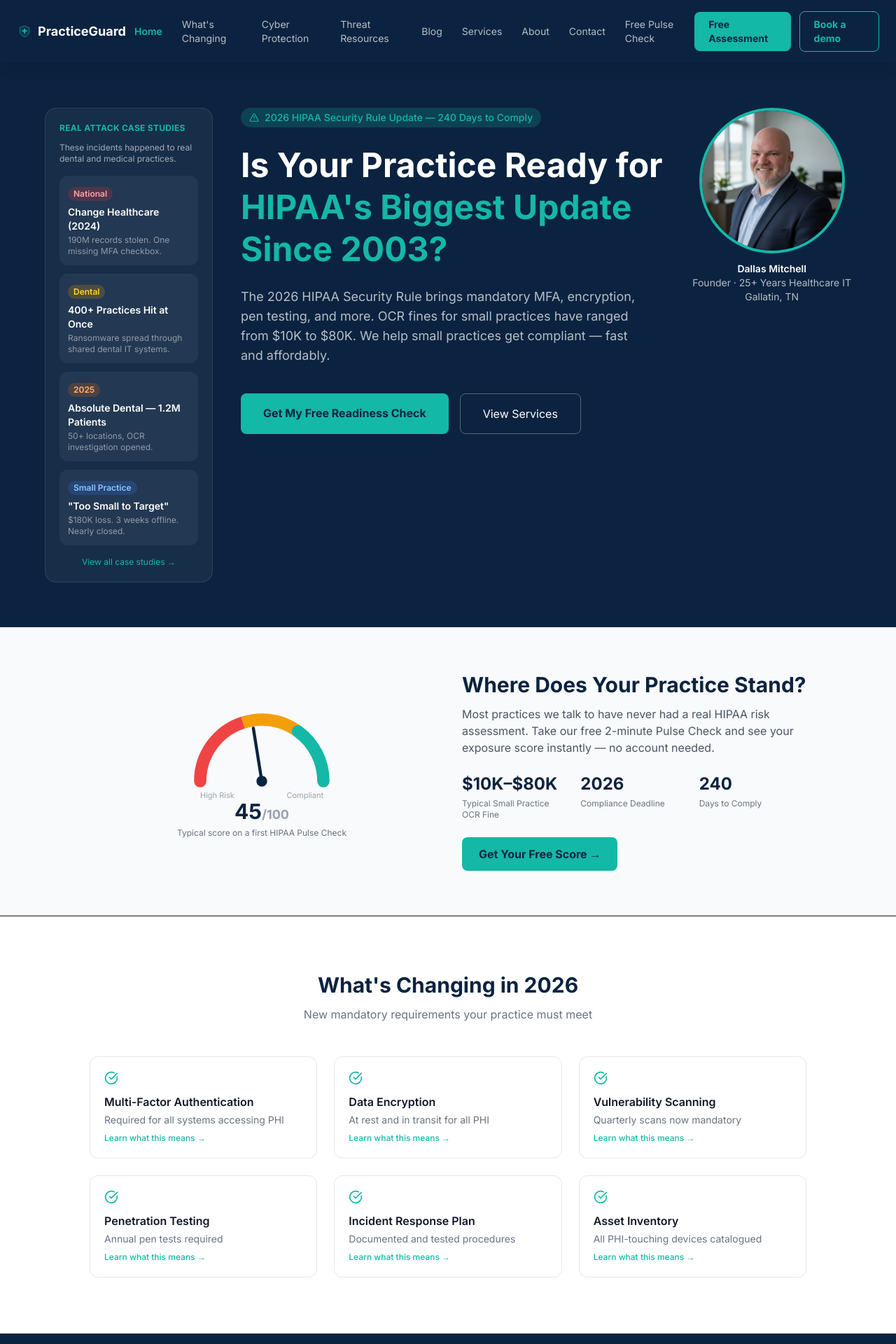
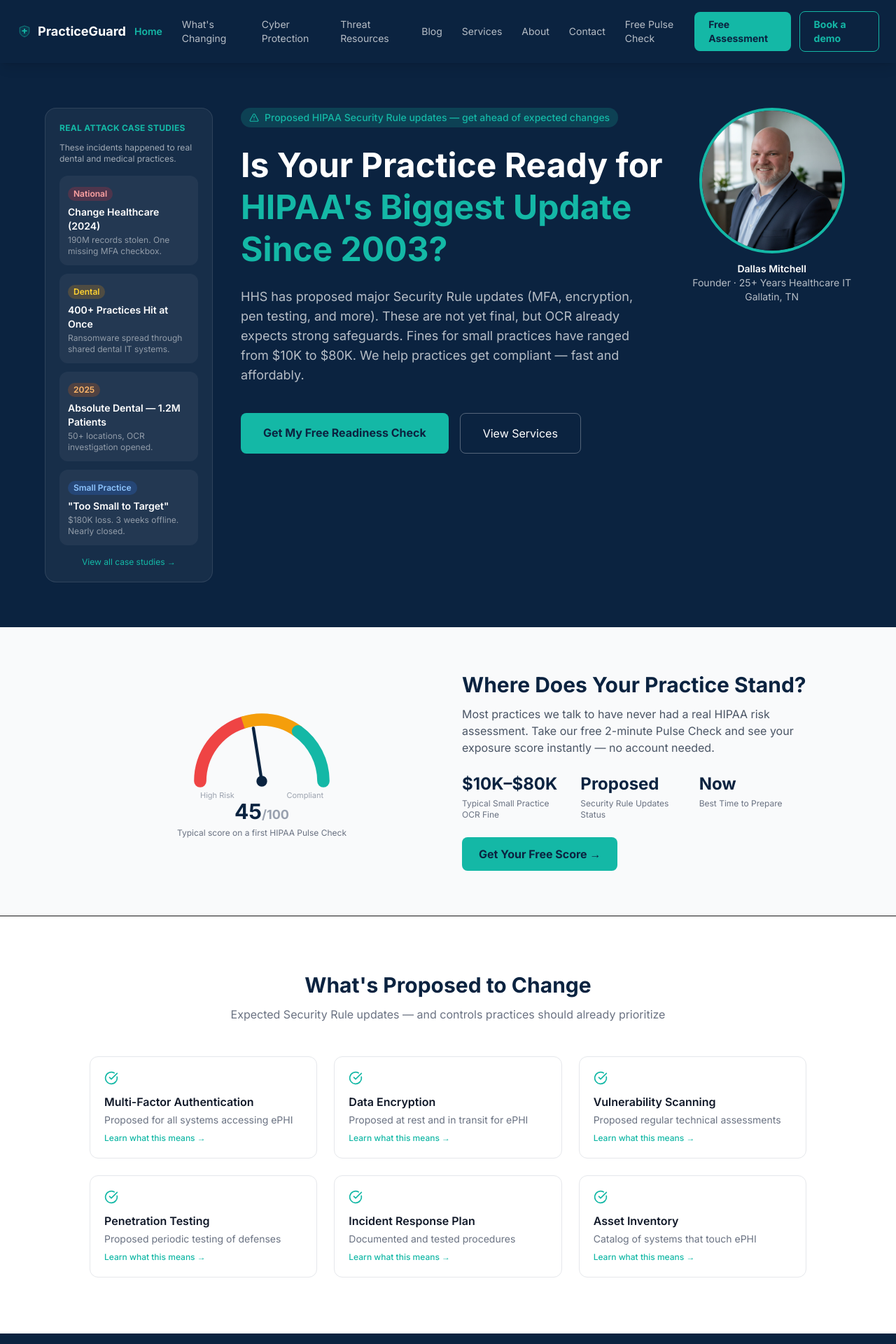
Before and after one commit to ApexDigital76/practiceguard-app, a Next.js app: page / in a window 1280 px wide. Shown: the top 1920 px of the page at 70% size. Built offline with nearby package versions, Linux system fonts and the light colour scheme.

Commit message:
Fix HIPAA Security Rule language: clarify proposed (not finalized) status and remove inaccurate 240-day deadline

```diff
--- a/app/page.tsx
+++ b/app/page.tsx
@@ -31,12 +31,12 @@
 ]
 
 const CHANGES = [
-  { title: 'Multi-Factor Authentication', desc: 'Required for all systems accessing PHI', slug: 'multi-factor-authentication' },
-  { title: 'Data Encryption', desc: 'At rest and in transit for all PHI', slug: 'data-encryption' },
-  { title: 'Vulnerability Scanning', desc: 'Quarterly scans now mandatory', slug: 'vulnerability-scanning' },
-  { title: 'Penetration Testing', desc: 'Annual pen tests required', slug: 'penetration-testing' },
+  { title: 'Multi-Factor Authentication', desc: 'Proposed for all systems accessing ePHI', slug: 'multi-factor-authentication' },
+  { title: 'Data Encryption', desc: 'Proposed at rest and in transit for ePHI', slug: 'data-encryption' },
+  { title: 'Vulnerability Scanning', desc: 'Proposed regular technical assessments', slug: 'vulnerability-scanning' },
+  { title: 'Penetration Testing', desc: 'Proposed periodic testing of defenses', slug: 'penetration-testing' },
   { title: 'Incident Response Plan', desc: 'Documented and tested procedures', slug: 'incident-response-plan' },
-  { title: 'Asset Inventory', desc: 'All PHI-touching devices catalogued', slug: 'asset-inventory' },
+  { title: 'Asset Inventory', desc: 'Catalog of systems that touch ePHI', slug: 'asset-inventory' },
 ]
 
 const SERVICES = [
@@ -100,7 +100,6 @@
       <section className="bg-[#0b2340] text-white py-10 lg:py-16 px-6">
         <div className="max-w-6xl mx-auto flex flex-col lg:flex-row items-start gap-10">
 
-          {/* Case Study Sidebar — hidden on mobile, visible on desktop */}
           <aside className="hidden lg:block lg:w-60 flex-shrink-0">
             <div className="bg-white/5 border border-white/10 rounded-2xl p-5 text-white">
               <div className="text-[#14b8a6] font-bold text-xs uppercase tracking-wide mb-3">Real Attack Case Studies</div>
@@ -123,11 +122,10 @@
             </div>
           </aside>
 
-          {/* Center: headline + buttons */}
           <div className="flex-1 text-left">
             <div className="inline-flex items-center gap-2 bg-[#14b8a6]/20 text-[#14b8a6] px-3 py-1 rounded-full text-sm font-medium mb-4 lg:mb-6">
               <AlertTriangle size={14} />
-              2026 HIPAA Security Rule Update — 240 Days to Comply
+              Proposed HIPAA Security Rule updates — get ahead of expected changes
             </div>
             <div className="flex items-start justify-between gap-3 mb-1 lg:mb-0">
               <h1 className="text-3xl md:text-4xl lg:text-5xl font-bold leading-tight">
@@ -141,8 +139,7 @@
               HIPAA&apos;s Biggest Update Since 2003?
             </h1>
             <p className="text-white/70 text-base lg:text-lg mb-8 lg:mb-10 max-w-xl">
-              The 2026 HIPAA Security Rule brings mandatory MFA, encryption, pen testing, and more.
-              OCR fines for small practices have ranged from $10K to $80K. We help small practices get compliant — fast and affordably.
+              HHS has proposed major Security Rule updates (MFA, encryption, pen testing, and more). These are not yet final, but OCR already expects strong safeguards. Fines for small practices have ranged from $10K to $80K. We help practices get compliant — fast and affordably.
             </p>
             <div className="flex flex-col sm:flex-row gap-4">
               <a href="#contact" className="bg-[#14b8a6] text-[#0b2340] font-bold px-8 py-4 rounded-lg hover:bg-[#14b8a6]/90 text-center">
@@ -154,7 +151,6 @@
             </div>
           </div>
 
-          {/* Right: photo — hidden on mobile */}
           <div className="hidden lg:flex flex-shrink-0 flex-col items-center gap-3">
             <div className="w-52 h-52 rounded-full overflow-hidden border-4 border-[#14b8a6]">
               <img src="/dallas.jpg" alt="Dallas Mitchell" className="w-full h-full object-cover" />
@@ -168,7 +164,6 @@
         </div>
       </section>
 
-      {/* Compliance Score */}
       <section className="py-16 px-6 bg-gray-50 border-b">
         <div className="max-w-5xl mx-auto grid md:grid-cols-2 gap-10 items-center">
           <ComplianceGauge />
@@ -181,8 +176,8 @@
             <div className="grid grid-cols-3 gap-4 mb-6">
               {[
                 { value: '$10K–$80K', label: 'Typical Small Practice OCR Fine' },
-                { value: '2026', label: 'Compliance Deadline' },
-                { value: '240', label: 'Days to Comply' },
+                { value: 'Proposed', label: 'Security Rule Updates Status' },
+                { value: 'Now', label: 'Best Time to Prepare' },
               ].map(s => (
                 <div key={s.label} className="min-w-0">
                   <div className="text-lg lg:text-2xl font-bold text-[#0b2340] break-words">{s.value}</div>
@@ -202,11 +197,10 @@
         </div>
       </section>
 
-      {/* What's Changing */}
       <section id="changes" className="py-20 px-6">
         <div className="max-w-5xl mx-auto">
-          <h2 className="text-3xl font-bold text-[#0b2340] text-center mb-3">What&apos;s Changing in 2026</h2>
-          <p className="text-gray-500 text-center mb-12">New mandatory requirements your practice must meet</p>
+          <h2 className="text-3xl font-bold text-[#0b2340] text-center mb-3">What&apos;s Proposed to Change</h2>
+          <p className="text-gray-500 text-center mb-12">Expected Security Rule updates — and controls practices should already prioritize</p>
           <div className="grid md:grid-cols-3 gap-6">
             {CHANGES.map(c => (
               <a key={c.title} href={`/changes/${c.slug}`} className="block bg-white border border-gray-200 rounded-xl p-5 hover:shadow-md hover:border-[#14b8a6]/40 transition-all">
@@ -220,7 +214,6 @@
         </div>
       </section>
 
-      {/* Services */}
       <section id="services" className="py-20 px-6 bg-[#0b2340]">
         <div className="max-w-5xl mx-auto">
           <h2 className="text-3xl font-bold text-white text-center mb-3">Our Services</h2>
@@ -260,11 +253,8 @@
         </div>
       </section>
 
-      {/* Cyber Insurance Readiness */}
       <section className="py-20 px-6 bg-gray-50">
         <div className="max-w-6xl mx-auto flex flex-col lg:flex-row gap-10 items-start">
-
-          {/* Case study sidebar */}
           <aside className="lg:w-64 flex-shrink-0">
             <div className="bg-[#0b2340] rounded-2xl p-5 text-white">
               <div className="text-[#14b8a6] font-bold text-xs uppercase tracking-wide mb-3">Real Attack Case Studies</div>
@@ -289,7 +279,6 @@
             </div>
           </aside>
 
-          {/* Main content */}
           <div className="flex-1">
           <div className="grid md:grid-cols-2 gap-12 items-center">
             <div>
@@ -345,11 +334,10 @@
               </div>
             </div>
           </div>
-          </div>{/* end flex-1 */}
+          </div>
         </div>
       </section>
 
-      {/* About */}
       <section id="about" className="py-20 px-6">
         <div className="max-w-4xl mx-auto flex flex-col md:flex-row gap-12 items-center">
           <div className="w-48 h-48 rounded-full flex-shrink-0 overflow-hidden border-4 border-[#14b8a6]">
@@ -373,7 +361,6 @@
         </div>
       </section>
 
-      {/* Contact Form */}
       <section id="contact" className="py-20 px-6 bg-gray-50">
         <div className="max-w-2xl mx-auto">
           <h2 className="text-3xl font-bold text-[#0b2340] text-center mb-3">Get Your Free Readiness Check</h2>
@@ -483,7 +470,6 @@
         </div>
       </section>
 
-      {/* Footer */}
       <footer className="bg-[#0b2340] text-white/60 py-10 px-6">
         <div className="max-w-4xl mx-auto flex flex-col md:flex-row justify-between gap-6">
           <div>
```
